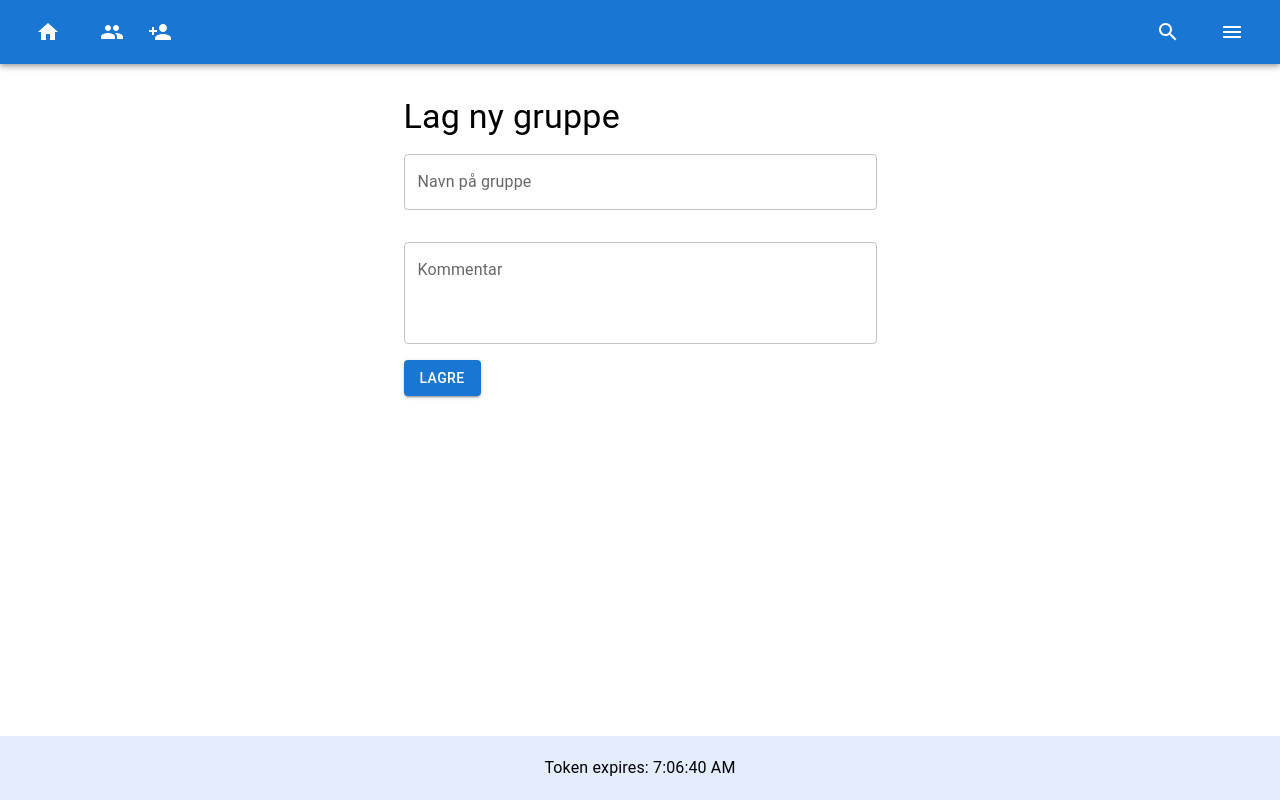
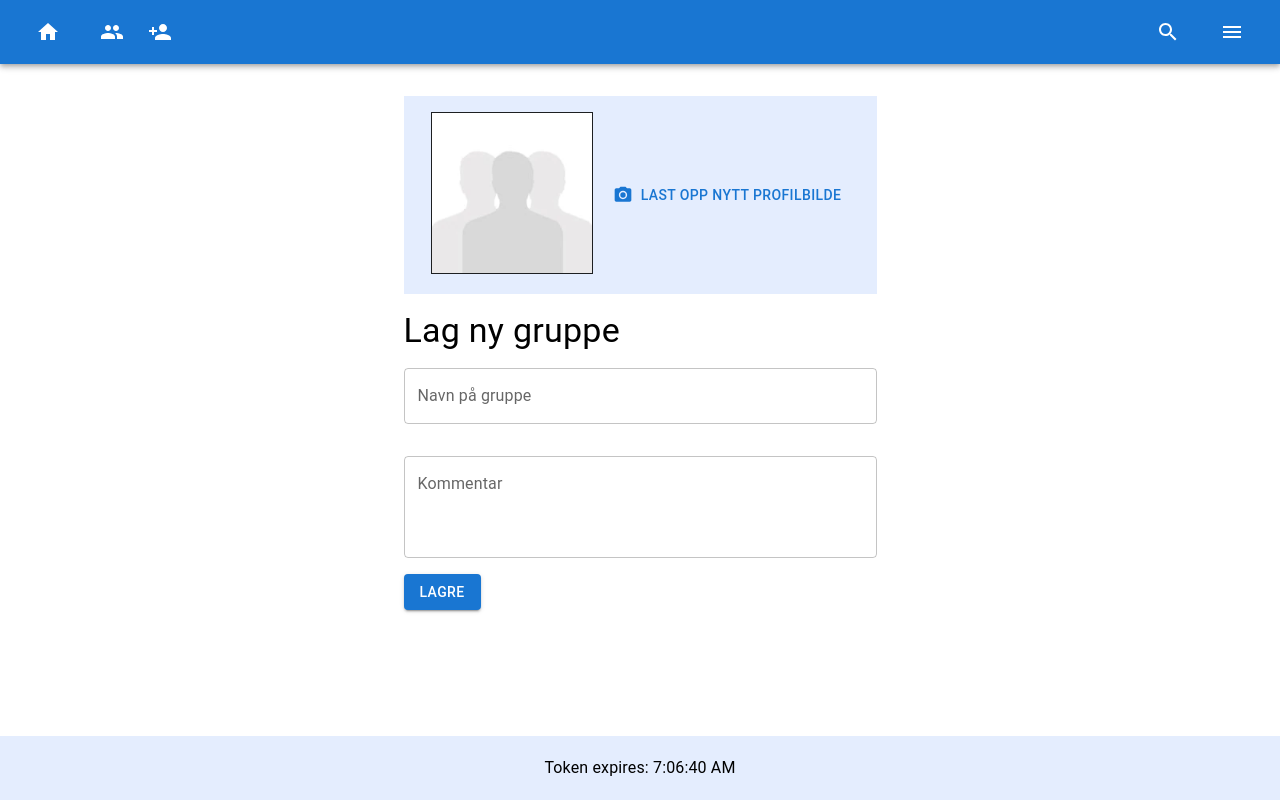
Before and after one commit to placbo/pr-gui-react, a React (Create React App) app: page /editcommunity in a window 1280 px wide. Built offline with nearby package versions, Linux system fonts and the light colour scheme; no server answers; sample sign-in values are in the browser's storage.

Commit message:
change community-image

```diff
--- a/src/api/mocks.ts
+++ b/src/api/mocks.ts
@@ -149,7 +149,6 @@ export const mockPerson = {
 export const mockCommunity = {
   id: 40,
   name: 'Allanengen Skole (1.klasse)',
-  imageURL: '1484267324443klassebilde 1-klasse 1981.jpg',
   note: '',
   mainImageId: 1246,
   imageName: '0645209a-5ff1-4239-ab79-c61fb0ce2c92.jpg',
@@ -159,7 +158,6 @@ export const mockCommunities = [
   {
     id: 40,
     name: 'Allanengen Skole (1.klasse)',
-    imageURL: '1484267324443klassebilde 1-klasse 1981.jpg',
     note: '',
     mainImageId: 1246,
     imageName: '0645209a-5ff1-4239-ab79-c61fb0ce2c92.jpg',
@@ -167,7 +165,6 @@ export const mockCommunities = [
   {
     id: 35,
     name: 'Atlanten VGS',
-    imageURL: '1484147442870Atlanten-VGS.jpg',
     note: '',
     mainImageId: 1202,
     imageName: '036446c1-7a9f-4dd3-a67e-28344445d97e.jpg',
@@ -175,7 +172,6 @@ export const mockCommunities = [
   {
     id: 27,
     name: 'Bamsemums',
-    imageURL: '1479683216816398079d247.jpg',
     note: '',
     mainImageId: 1203,
     imageName: 'e4d2f7a4-bfff-4bb2-95c1-c16d31088ecf.jpg',
--- a/src/components/AddImageComponent.tsx
+++ b/src/components/AddImageComponent.tsx
@@ -6,7 +6,8 @@ import { CircularProgress } from '@mui/material';
 import { PERSON_IMAGE_URL } from '../constants';
 import { Colors } from '../theme';
 import personPlaceholderImage from '../resources/images/person.png';
-import { uploadImageForPerson } from '../api/api';
+import { uploadImage } from '../api/api';
+import { Category } from './ChangeMainImageComponent';
 
 const StyledAddImageWrapper = styled.div`
   height: 10rem;
@@ -37,7 +38,7 @@ export const AddImageComponent: FC<Props> = ({ personId, setError }) => {
 
   const handleFileUpload = async (file: File | null) => {
     if (file && file?.size < maxFileSizeMb) {
-      const generatedFileName = await uploadImageForPerson(file, personId, setError, setIsUploadingImage);
+      const generatedFileName = await uploadImage(file, personId, Category.PERSON, setError, setIsUploadingImage);
       generatedFileName && setImageFileName(generatedFileName);
     } else {
       setError('For stor fil');
--- a/src/components/ChangeProfileImageComponent.tsx
+++ b/src/components/ChangeMainImageComponent.tsx
@@ -1,14 +1,13 @@
 import { Button, CircularProgress, Link } from '@mui/material';
 import { FC, useState } from 'react';
-import { Person } from '../types/person';
 import PhotoCamera from '@mui/icons-material/PhotoCamera';
-import { PERSON_IMAGE_URL } from '../constants';
+import { COMMUNITY_IMAGE_URL, PERSON_IMAGE_URL } from '../constants';
 import styled from '@emotion/styled';
 import { Colors, DeviceWidths } from '../theme';
 import personPlaceholderImage from '../resources/images/person.png';
-import { uploadImageForPerson } from '../api/api';
+import communityPlaceholderImage from '../resources/images/group.webp';
+import { uploadImage } from '../api/api';
 import { ErrorAlert } from './ErrorAlert';
-import { width } from '@mui/system';
 
 const StyledImageWrapper = styled.div`
   display: flex;
@@ -34,19 +33,29 @@ const StyledImage = styled.img`
 
 const maxFileSizeMb = 4 * 1024 * 1024;
 
-interface Props {
-  person: Person;
+export enum Category {
+  PERSON = 'person',
+  COMMUNITY = 'community',
 }
 
-export const ChangeProfileImageComponent: FC<Props> = ({ person }) => {
+interface Props {
+  id: string;
+  imageName: string;
+  category: Category;
+}
+
+export const ChangeMainImageComponent: FC<Props> = ({ id, imageName, category }) => {
   const [error, setError] = useState('');
-  const [imageName, setImageName] = useState(person.imageName);
+  const [imageFileName, setImageFileName] = useState(imageName);
   const [isUploadingImage, setIsUploadingImage] = useState(false);
+
+  const imageBaseURL = category === Category.PERSON ? PERSON_IMAGE_URL : COMMUNITY_IMAGE_URL;
+  const imagePlaceHolder = category === Category.PERSON ? personPlaceholderImage : communityPlaceholderImage;
 
   const handleFileUpload = async (file: File | null) => {
     if (file && file?.size < maxFileSizeMb) {
-      const generatedFileName = await uploadImageForPerson(file, person.id, setError, setIsUploadingImage);
-      generatedFileName && setImageName(generatedFileName);
+      const generatedFileName = await uploadImage(file, id, category, setError, setIsUploadingImage);
+      generatedFileName && setImageFileName(generatedFileName);
     } else {
       setError('For stor fil');
     }
@@ -55,11 +64,11 @@ export const ChangeProfileImageComponent: FC<Props> = ({ person }) => {
   return (
     <>
       <StyledImageWrapper>
-        <Link href={`${PERSON_IMAGE_URL}${imageName}`} target="_blank" rel="noopener noreferrer">
+        <Link href={`${imageBaseURL}${imageFileName}`} target="_blank" rel="noopener noreferrer">
           <StyledImage
             alt="Person"
-            src={imageName ? `${PERSON_IMAGE_URL}${imageName}` : personPlaceholderImage}
-            onError={(event: any) => (event.target.src = personPlaceholderImage)}
+            src={imageFileName ? `${imageBaseURL}${imageFileName}` : imagePlaceHolder}
+            onError={(event: any) => (event.target.src = imagePlaceHolder)}
           />
         </Link>
 
--- a/src/components/CommunityResultGrid.tsx
+++ b/src/components/CommunityResultGrid.tsx
@@ -180,7 +180,7 @@ export const CommunityResultGrid: FC<CommunityResultGridProps> = ({ personId })
               <StyledCardActionArea>
                 <StyledCardMedia
                   image={
-                    community.imageURL ? `${COMMUNITY_THUMBNAIL_URL}${community.imageURL}` : communityPlaceholderImage
+                    community.imageName ? `${COMMUNITY_THUMBNAIL_URL}${community.imageName}` : communityPlaceholderImage
                   }
                   title="community photo"
                 />
--- a/src/pages/CommunityPage.tsx
+++ b/src/pages/CommunityPage.tsx
@@ -135,13 +135,14 @@ export const CommunityPage: FC = () => {
           <StyledHeader>
             <StyledImageWrapper>
               <Link
-                href={`${COMMUNITY_IMAGES_MEDIUM_URL}${community.imageURL}`}
+                href={`${COMMUNITY_IMAGES_MEDIUM_URL}${community.imageName}`}
                 target="_blank"
                 rel="noopener noreferrer"
               >
                 <StyledImage
                   alt="Community"
-                  src={community.imageURL ? `${COMMUNITY_IMAGE_URL}${community.imageURL}` : communityPlaceholderImage}
+                  src={community.imageName ? `${COMMUNITY_IMAGE_URL}${community.imageName}` : communityPlaceholderImage}
+                  onError={(event: any) => (event.target.src = communityPlaceholderImage)}
                 />
               </Link>
             </StyledImageWrapper>
--- a/src/pages/EditCommunityPage.tsx
+++ b/src/pages/EditCommunityPage.tsx
@@ -7,6 +7,7 @@ import { Field, FieldProps, Form, Formik } from 'formik';
 import { addCommunity, getCommunity, updateCommunity } from '../api/api';
 import { useNavigate, useParams } from 'react-router-dom';
 import { ErrorAlert } from '../components/ErrorAlert';
+import { Category, ChangeMainImageComponent } from '../components/ChangeMainImageComponent';
 
 const EditPage = styled.div`
   padding: 0 1rem;
@@ -54,6 +55,8 @@ export const EditCommunityPage: FC = () => {
       {loadingCommunityError && <ErrorAlert errorMessage={loadingCommunityError.message}></ErrorAlert>}
       {community && (
         <>
+          <ChangeMainImageComponent id={community.id} imageName={community.imageName} category={Category.COMMUNITY} />
+
           <Formik onSubmit={handleSave} initialValues={community}>
             {() => (
               <Form>
--- a/src/pages/EditPersonPage.tsx
+++ b/src/pages/EditPersonPage.tsx
@@ -8,9 +8,9 @@ import { getPerson, updatePerson } from '../api/api';
 import { Link, useNavigate, useParams } from 'react-router-dom';
 import { ErrorAlert } from '../components/ErrorAlert';
 import { ManageRelationsComponent } from '../components/ManageRelationsComponent';
-import { ChangeProfileImageComponent } from '../components/ChangeProfileImageComponent';
 import ArrowBackIcon from '@mui/icons-material/ArrowBack';
 import { ManageCommunitiesComponent } from '../components/ManageCommunityComponent';
+import { Category, ChangeMainImageComponent } from '../components/ChangeMainImageComponent';
 
 const EditPage = styled.div`
   padding: 0 1rem;
@@ -76,7 +76,8 @@ export const EditPersonPage: FC = () => {
       {loadingPersonError && <ErrorAlert errorMessage={loadingPersonError.message}></ErrorAlert>}
       {person && (
         <>
-          <ChangeProfileImageComponent person={person}></ChangeProfileImageComponent>
+          <ChangeMainImageComponent id={person.id} imageName={person.imageName} category={Category.PERSON} />
+
           <Formik onSubmit={handleSave} initialValues={person}>
             {(props) => (
               <Form>
@@ -133,6 +134,7 @@ export const EditPersonPage: FC = () => {
               </Form>
             )}
           </Formik>
+
           <Divider sx={{ m: '2rem' }} />
           <ManageRelationsComponent person={person}></ManageRelationsComponent>
           <ManageCommunitiesComponent person={person}></ManageCommunitiesComponent>
--- a/src/types/community.tsx
+++ b/src/types/community.tsx
@@ -2,12 +2,12 @@ export interface Community {
   id: string;
   name: string;
   note: string;
-  imageURL: string;
+  imageName: string;
 }
 
 export const emptyCommunity: Community = {
   id: '',
   name: '',
   note: '',
-  imageURL: '',
+  imageName: '',
 };
```
Also changed, not shown: src/api/api.ts (+6 -4 lines).
